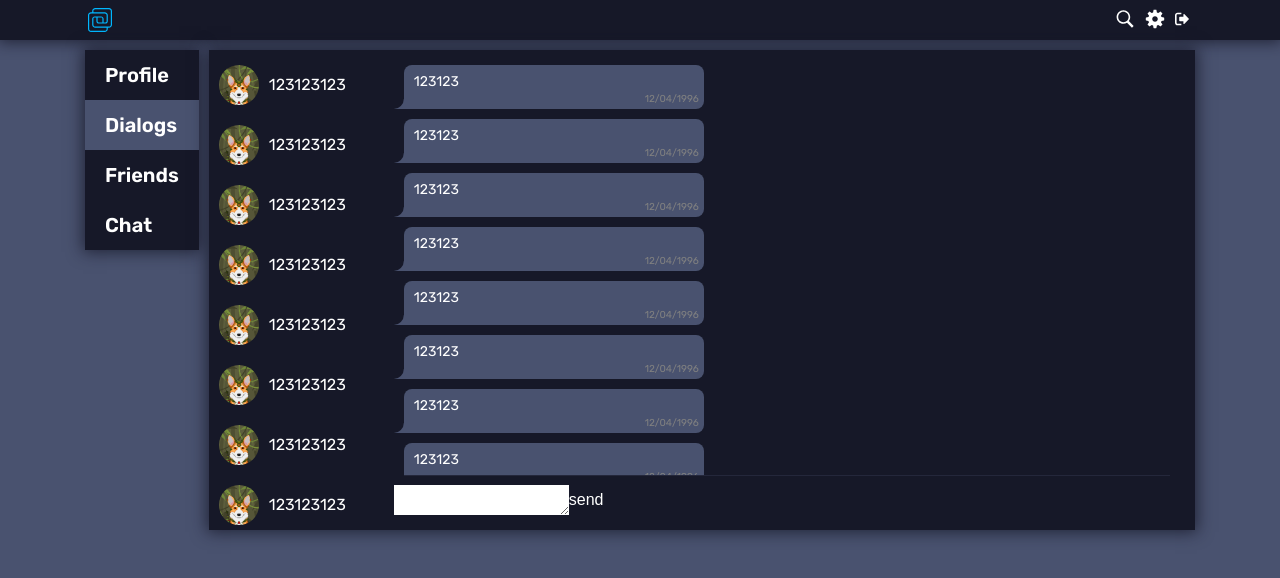
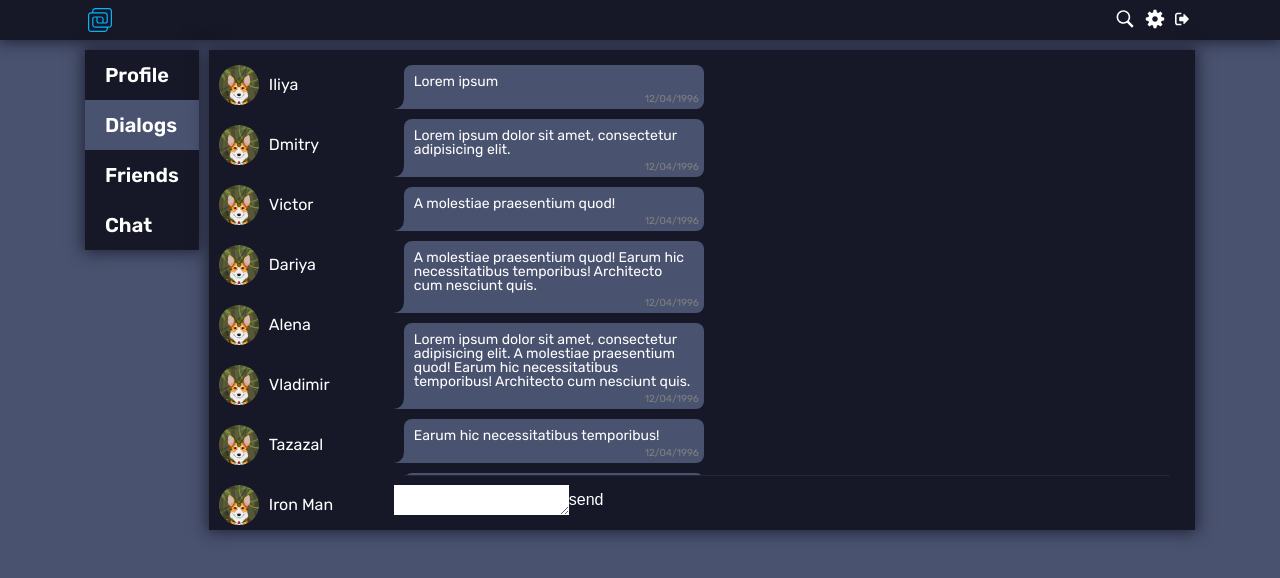
Before and after one commit to tazalov/social_ts, a React (Create React App) app: page /dialogs in a window 1280 px wide. Shown: the top 578 px of the page. Built offline with nearby package versions, Linux system fonts and the light colour scheme.

Commit message:
Create props data for Dialogs

```diff
--- a/src/pages/dialogs/dialogsList/DialogsList.tsx
+++ b/src/pages/dialogs/dialogsList/DialogsList.tsx
@@ -9,16 +9,16 @@ export function DialogsList(props: DialogsListPT) {
   return (
     <StyledDialogsList>
       <List>
-        <DialogsListItem id={1} />
-        <DialogsListItem id={2} />
-        <DialogsListItem id={3} />
-        <DialogsListItem id={4} />
-        <DialogsListItem id={5} />
-        <DialogsListItem id={6} />
-        <DialogsListItem id={7} />
-        <DialogsListItem id={8} />
-        <DialogsListItem id={9} />
-        <DialogsListItem id={10} />
+        <DialogsListItem id={1} name={"Iliya"} />
+        <DialogsListItem id={2} name={"Dmitry"} />
+        <DialogsListItem id={3} name={"Victor"} />
+        <DialogsListItem id={4} name={"Dariya"} />
+        <DialogsListItem id={5} name={"Alena"} />
+        <DialogsListItem id={6} name={"Vladimir"} />
+        <DialogsListItem id={7} name={"Tazazal"} />
+        <DialogsListItem id={8} name={"Iron Man"} />
+        <DialogsListItem id={9} name={"Blablabla"} />
+        <DialogsListItem id={10} name={"Zxcxzczxc"} />
       </List>
     </StyledDialogsList>
   );
--- a/src/pages/dialogs/dialogsList/DialogsListItem.tsx
+++ b/src/pages/dialogs/dialogsList/DialogsListItem.tsx
@@ -8,15 +8,16 @@ import { NavLink } from "react-router-dom";
 
 type DialogsListItemPT = {
   id: number;
+  name: string;
 };
 
-export function DialogsListItem({ id }: DialogsListItemPT) {
+export function DialogsListItem({ id, name }: DialogsListItemPT) {
   return (
     <ListItem>
       <ItemLink to={`/dialogs/${id}`}>
         <FlexWrapper align={"center"} gap={"10px"}>
           <Avatar img={avatar} w={40} h={40} />
-          <ItemText>123123123</ItemText>
+          <ItemText>{name}</ItemText>
         </FlexWrapper>
       </ItemLink>
     </ListItem>
--- a/src/pages/dialogs/dialogsMessages/DialogsMessage.tsx
+++ b/src/pages/dialogs/dialogsMessages/DialogsMessage.tsx
@@ -2,12 +2,15 @@ import React from "react";
 import styled from "styled-components";
 import { theme } from "../../../styles/Theme";
 
-type DialogsMessagePT = {};
+type DialogsMessagePT = {
+  id: number;
+  message: string;
+};
 
-export function DialogsMessage(props: DialogsMessagePT) {
+export function DialogsMessage({ id, message }: DialogsMessagePT) {
   return (
     <StyledMessage>
-      <Text>123123</Text>
+      <Text>{message}</Text>
       <Time>12/04/1996</Time>
     </StyledMessage>
   );
--- a/src/pages/dialogs/dialogsMessages/DialogsMessages.tsx
+++ b/src/pages/dialogs/dialogsMessages/DialogsMessages.tsx
@@ -12,16 +12,35 @@ export function DialogsMessages(props: DialogsMessagesPT) {
   return (
     <StyledDialogsMessages direction={"column"}>
       <MessagesList>
-        <DialogsMessage />
-        <DialogsMessage />
-        <DialogsMessage />
-        <DialogsMessage />
-        <DialogsMessage />
-        <DialogsMessage />
-        <DialogsMessage />
-        <DialogsMessage />
-        <DialogsMessage />
-        <DialogsMessage />
+        <DialogsMessage id={1} message={"Lorem ipsum"} />
+        <DialogsMessage
+          id={2}
+          message={"Lorem ipsum dolor sit amet, consectetur adipisicing elit."}
+        />
+        <DialogsMessage id={3} message={"A molestiae praesentium quod!"} />
+        <DialogsMessage
+          id={4}
+          message={
+            "A molestiae praesentium quod! Earum hic necessitatibus temporibus! Architecto cum nesciunt quis."
+          }
+        />
+        <DialogsMessage
+          id={5}
+          message={
+            "Lorem ipsum dolor sit amet, consectetur adipisicing elit. A molestiae praesentium quod! Earum hic necessitatibus temporibus! Architecto cum nesciunt quis."
+          }
+        />
+        <DialogsMessage
+          id={6}
+          message={"Earum hic necessitatibus temporibus!"}
+        />
+        <DialogsMessage
+          id={7}
+          message={
+            "A molestiae praesentium quod! Earum hic necessitatibus temporibus!"
+          }
+        />
+        <DialogsMessage id={8} message={"Lorem ipsum"} />
       </MessagesList>
       <FormWrapper>
         <TextForm />
```
